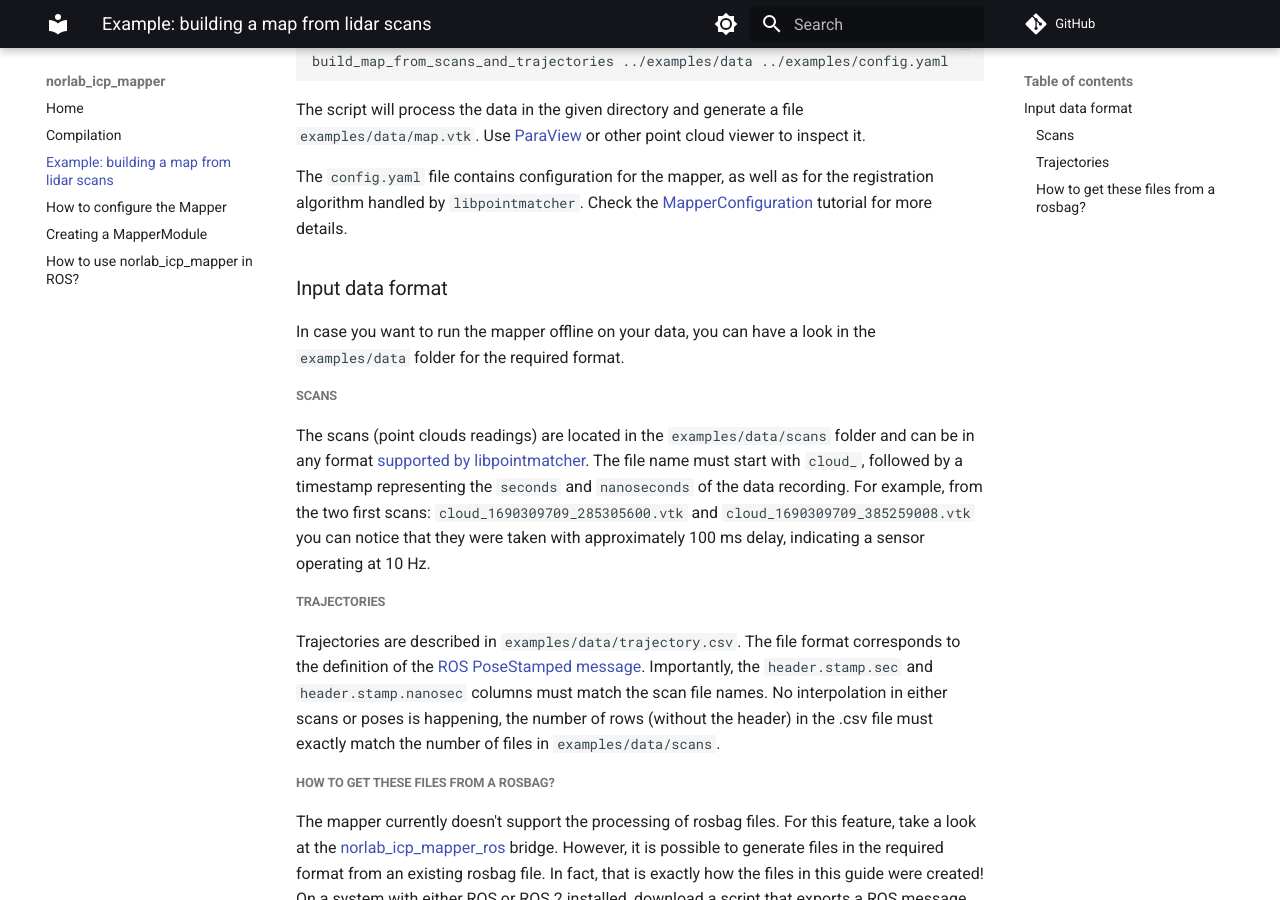
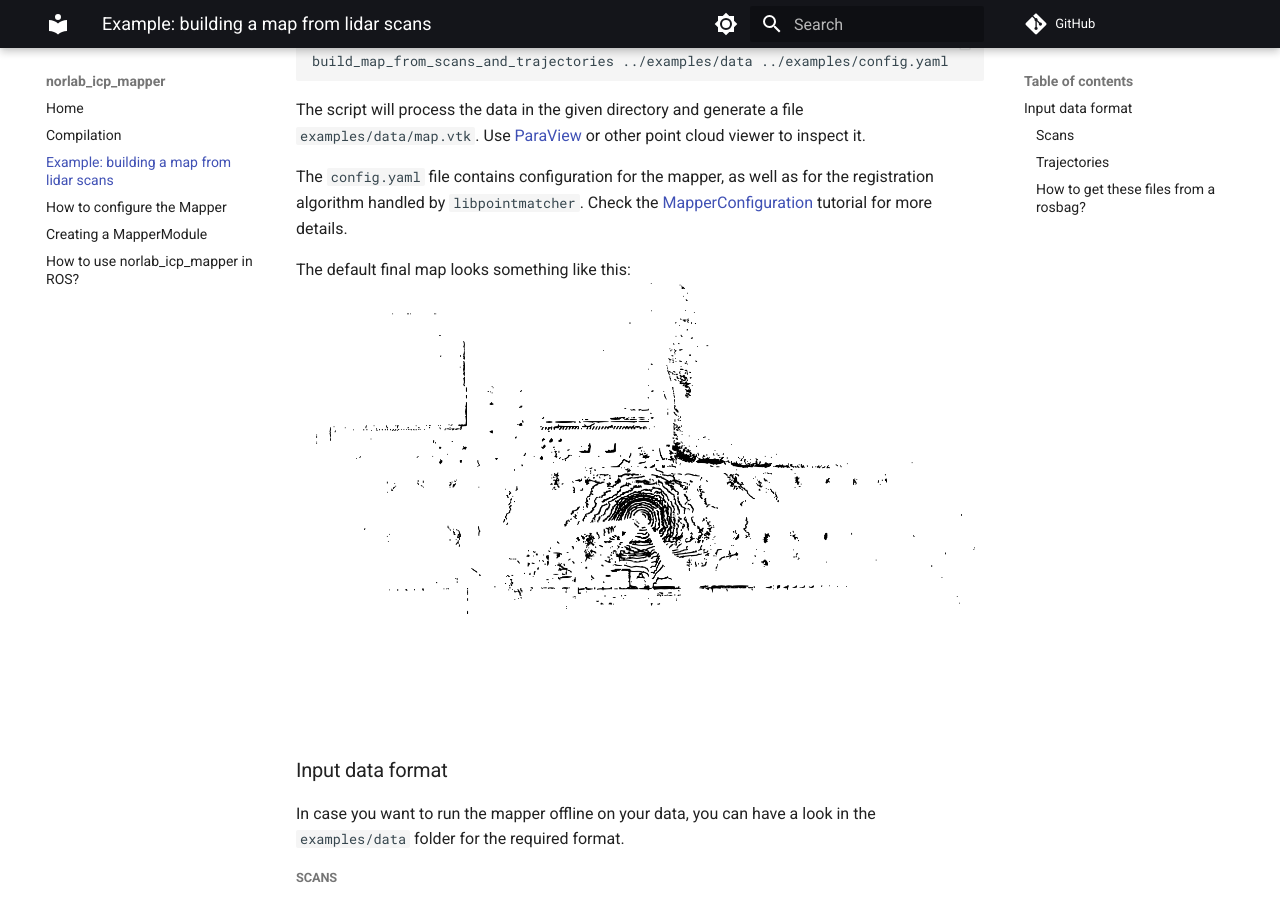
Before and after one commit to norlab-ulaval/norlab_icp_mapper, an MkDocs documentation site: the page built from docs/RunningExample.md, in a window 1280 px wide and 900 px high, scrolled down 343 px. Built offline with MkDocs 1.6.1 and Material for MkDocs 9.7.7, drawn with Linux system fonts in a browser that asks for light colours; comment, search, counter and statistics services are not loaded.

Commit message:
Add final map pictures to the example guide

```diff
--- a/docs/RunningExample.md
+++ b/docs/RunningExample.md
@@ -14,6 +14,10 @@ Use [ParaView](https://www.paraview.org/) or other point cloud viewer to inspect
 
 The `config.yaml` file contains configuration for the mapper, as well as for the registration algorithm handled by `libpointmatcher`.
 Check the [MapperConfiguration](MapperConfiguration.md) tutorial for more details.
+
+The default final map looks something like this:
+![alt tag](images/example_map_light.png#only-light)
+![alt tag](images/example_map_dark.png#only-dark)
 ### Input data format
 In case you want to run the mapper offline on your data, you can have a look in the `examples/data` folder for the required format.
 
```
Also changed, not shown: docs/images/example_map_dark.png (added), docs/images/example_map_light.png (added).
